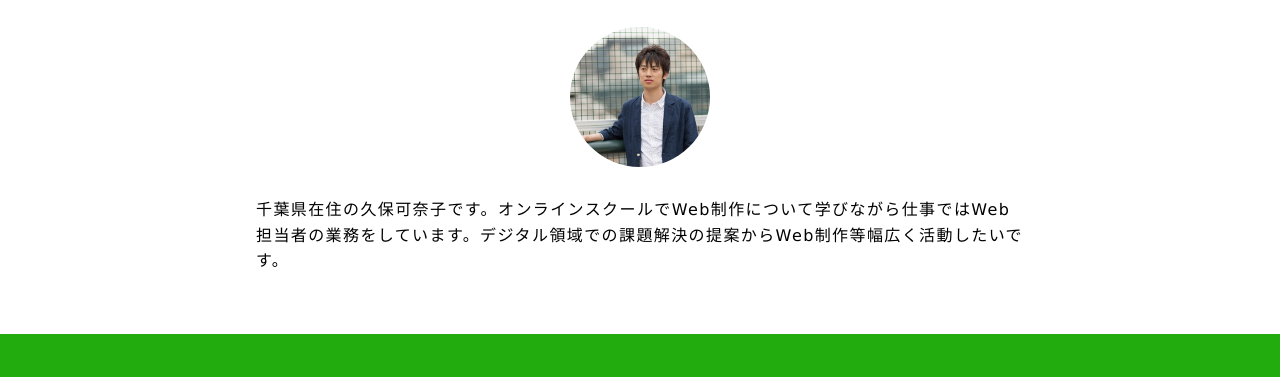
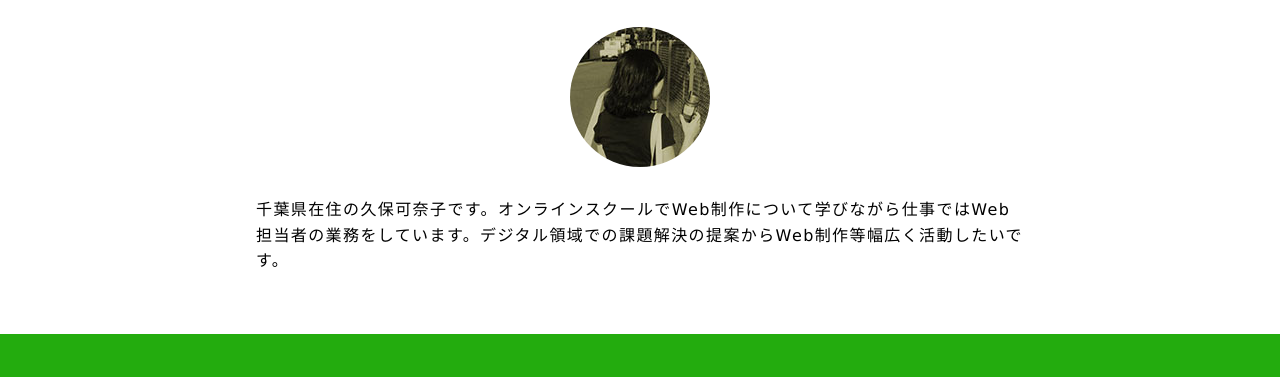
Before and after one commit to kanakoz/kanakoz.github.io, a plain HTML site: page index.html in a window 1280 px wide. Shown: the part 203-580 px from the top of the page. Drawn offline with nearby package versions, Linux system fonts and the light colour scheme.

Commit message:
profile_new 2

```diff
--- a/index.html
+++ b/index.html
@@ -14,7 +14,7 @@
             <a href="#contact" class="button-contact"><i class="fa fa-envelope-o" aria-label="お問い合わせ"></i></a>
         <div class="profile">
             <h1 class="site-title abel uppercase text-center">Web Designer <span>Kanako Kubo</span></h1>
-            <img src="./images/img_profile.jpg" alt="プロフィール写真" width="140" height="140" class="block-center profile-icon">
+            <img src="./images/profile_new.jpg" alt="プロフィール写真" width="140" height="140" class="block-center profile-icon">
 
             <p>千葉県在住の久保可奈子です。オンラインスクールでWeb制作について学びながら仕事ではWeb担当者の業務をしています。デジタル領域での課題解決の提案からWeb制作等幅広く活動したいです。</p>
         </div>
```
Also changed, not shown: images/profile_new.jpg (added).
